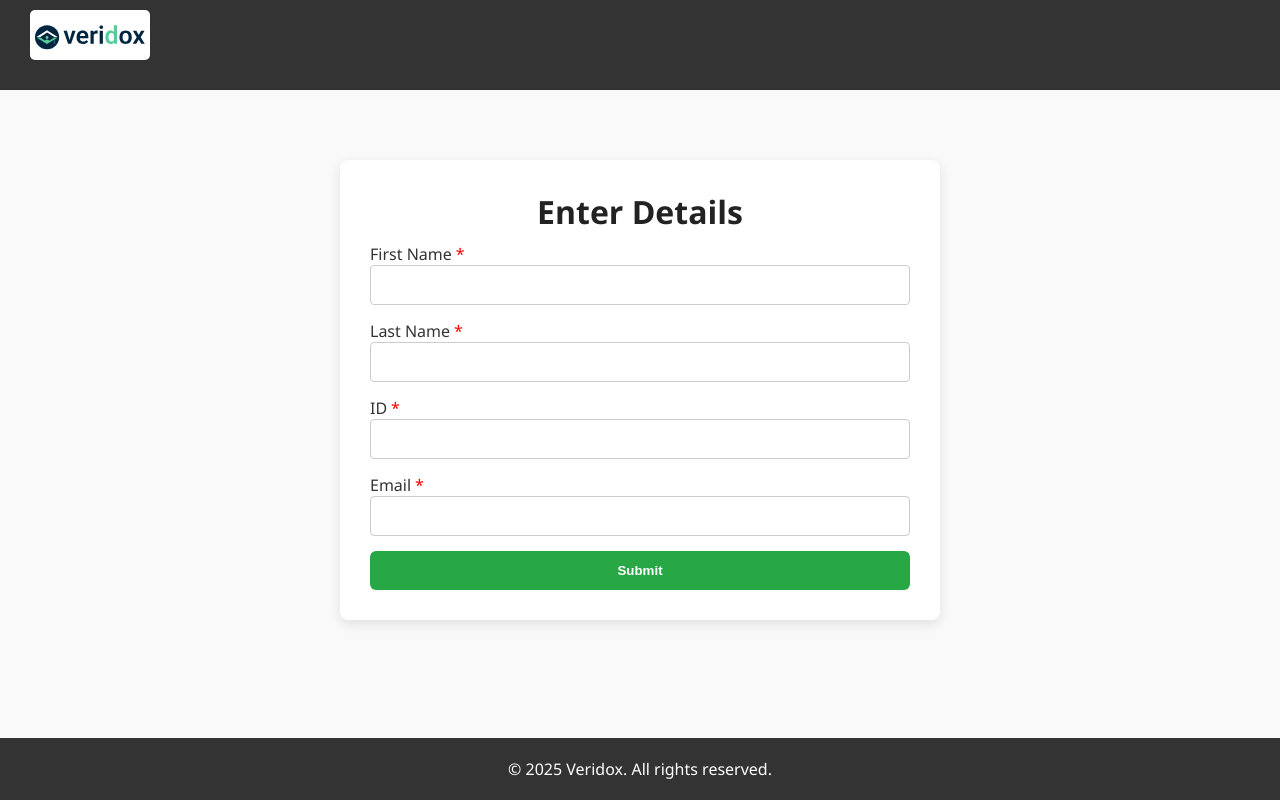
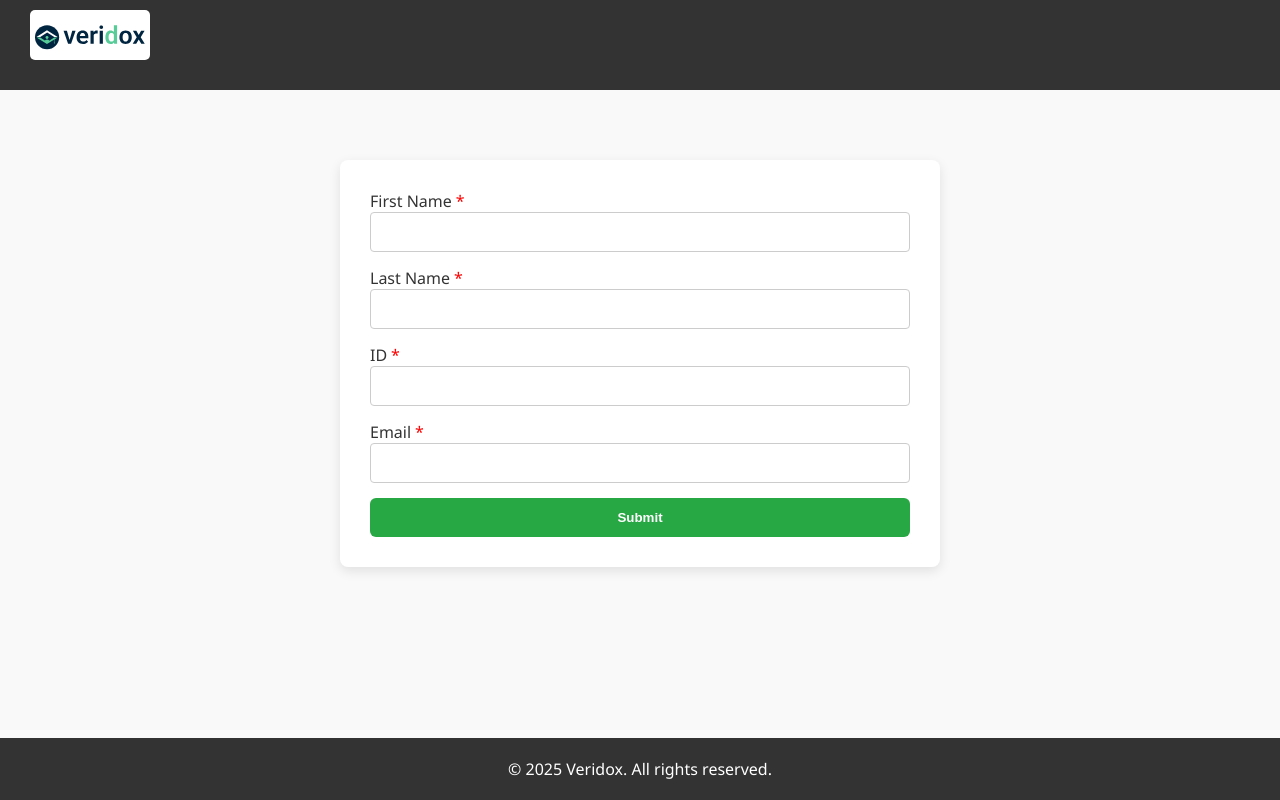
Before and after one commit to Sreelalk15/veridox, a React (Create React App) app: page /#/ in a window 1280 px wide. Built offline with nearby package versions, Linux system fonts and the light colour scheme.

Commit message:
remove text

```diff
--- a/src/components/Home.js
+++ b/src/components/Home.js
@@ -73,7 +73,6 @@ function Home() {
 
   return (
     <div className="home-container">
-      <h1>Enter Details</h1>
       <form onSubmit={handleSubmit} className="user-form">
         <label>
           First Name<span className="required">*</span>
```
